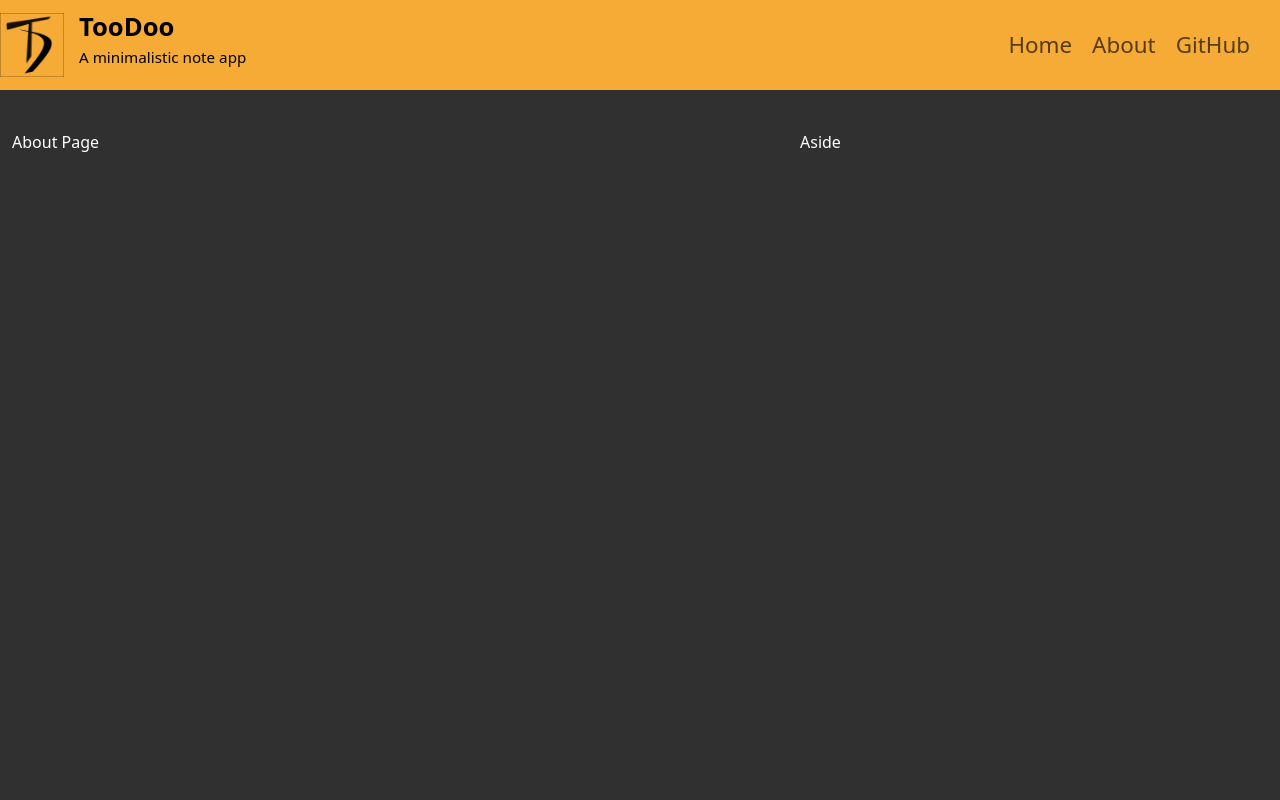
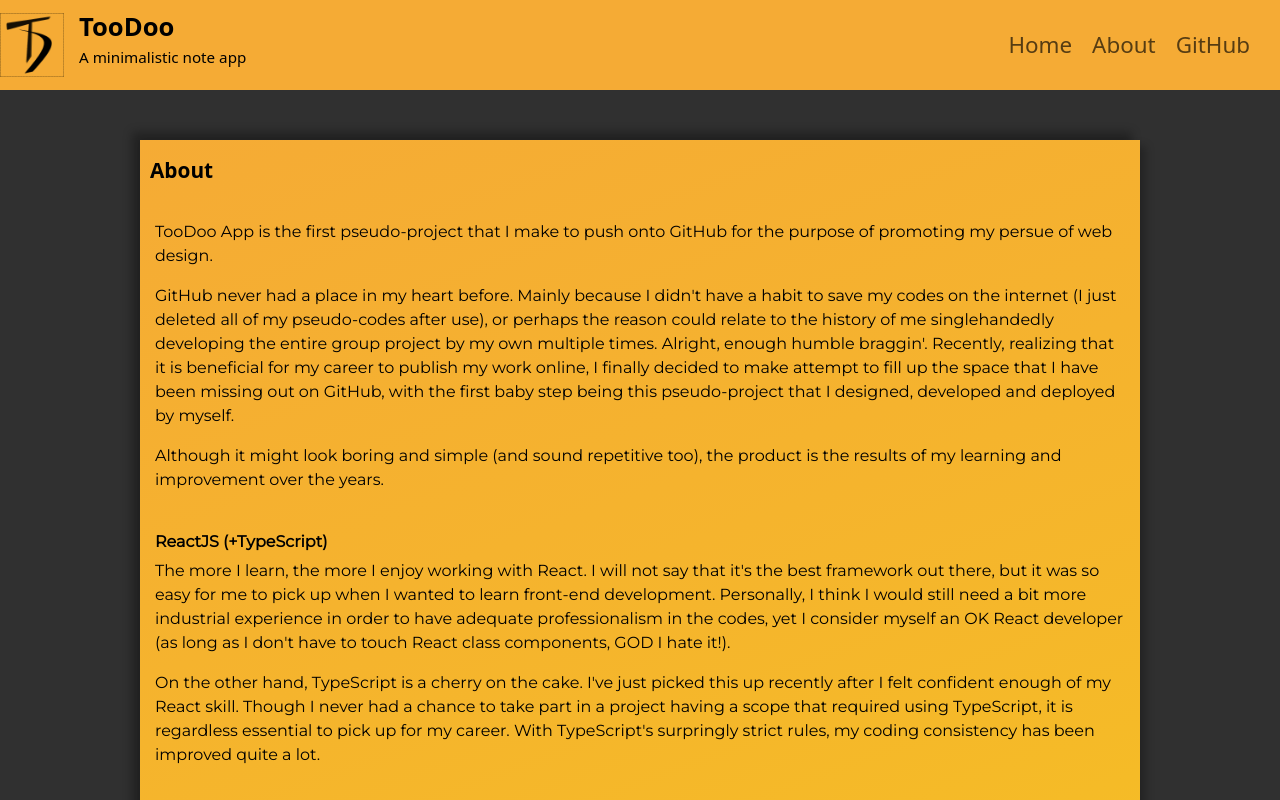
Before and after one commit to nhatnguyen138/toodoo-app, a React (Create React App) app in the folder client/: page /about in a window 1280 px wide. Shown: the top 800 px of the page. Built offline with nearby package versions, Linux system fonts and the light colour scheme.

Commit message:
add About page content

```diff
--- a/client/src/pages/AboutPage.tsx
+++ b/client/src/pages/AboutPage.tsx
@@ -6,11 +6,44 @@ export default function AboutPage() {
         <div id="AboutContainer">
             <MetaTag section="About" />
             <Menu />
-            <div id="Aside">
-                Aside
-            </div>
             <div id="Main">
-                About Page
+                <div className="Title">
+                    About
+                </div>
+                <div className="Content">
+                    <br />
+                    <p>TooDoo App is the first pseudo-project that I make to push onto GitHub for the purpose of promoting my persue of web design.</p>
+
+                    <p>GitHub never had a place in my heart before. Mainly because I didn't have a habit to save my codes on the internet (I just deleted all of my pseudo-codes after use), or perhaps the reason could relate to the history of me singlehandedly developing the entire group project by my own multiple times. Alright, enough humble braggin'. Recently, realizing that it is beneficial for my career to publish my work online, I finally decided to make attempt to fill up the space that I have been missing out on GitHub, with the first baby step being this pseudo-project that I designed, developed and deployed by myself.</p>
+
+                    <p>Although it might look boring and simple (and sound repetitive too), the product is the results of my learning and improvement over the years.</p>
+
+                    <br />
+                    <h6><strong>ReactJS (+TypeScript)</strong></h6>
+
+                    <p>The more I learn, the more I enjoy working with React. I will not say that it's the best framework out there, but it was so easy for me to pick up when I wanted to learn front-end development. Personally, I think I would still need a bit more industrial experience in order to have adequate professionalism in the codes, yet I consider myself an OK React developer (as long as I don't have to touch React class components, GOD I hate it!).</p>
+
+                    <p>On the other hand, TypeScript is a cherry on the cake. I've just picked this up recently after I felt confident enough of my React skill. Though I never had a chance to take part in a project having a scope that required using TypeScript, it is regardless essential to pick up for my career. With TypeScript's surpringly strict rules, my coding consistency has been improved quite a lot.</p>
+
+                    <br />
+                    <h6><strong>NodeJS</strong></h6>
+
+                    <p>I can't really say that I'm good at doing NodeJS since it is just a framework that I use to code React onto, yet with all the deployment, libraries, builds and other shenanigans I've gone through along the way, I believe I have quite some knowledge dealing with Node.</p>
+
+                    <br />
+                    <h6><strong>CSS and/or SASS</strong></h6>
+
+                    <p>It's funny that I have a strange enjoyment of adjusting every pixel in a web page. I'm probably sure that I'm diagnosed with OCD; hence, I got hooked learning CSS, and later SASS. From simple element formatting to all-device responsive layouts to animations, you name it. I really had a fun time trying everything out with CSS and SASS, and I'm planning to have some repositories dedicated to CSS and/or SASS in the future.</p>
+
+                    <br />
+                    <h6><strong>MongoDB</strong></h6>
+
+                    <p>To be honest, I used to learn back-end because of my horrific experience learning SQL in uni, so yes, I suck at this. While I will have to get onto SQL eventually, I pick up MongoDB as a jumpstart. I have quite some time working with GraphQL as well; however, mongoDB is considered more common, and with the scope of this pseudo-project I try not to complicate things.</p>
+
+                    <p>Overall, it's a fun time making this. I will still update the code whenever I have some spare time, but it wouldn't be too much. After all, it is just a demo...</p>
+
+                    <br />
+                </div>
             </div>
         </div>
     )
--- a/client/src/styles/_styles.scss
+++ b/client/src/styles/_styles.scss
@@ -1,60 +1,3 @@
 @import "base";
 @import "notes";
-
-// Template Layouts
-@media only screen and (max-width: 750px) {     // Mobile
-    #Menu {
-        display: none;
-    }
-}
-
-@media only screen and (min-width: 751px) {     // Desktop
-    #HomeContainer, #AboutContainer {
-        padding: 20px;
-        padding-left: 5px;
-        display: grid;
-        grid-template-columns: 2fr minmax(330px,460px);
-        grid-template-areas:
-            "notes aside";
-        #Menu {
-            display: none;
-        }
-        #Main {
-            grid-area: notes;
-            margin: 20px 7px 10px 7px;
-        }
-        #Aside {
-            grid-area: aside;
-            min-width: 300px;
-            display: flex;
-            flex-direction: column;
-            margin-top: 20px; //temporary layouts
-        }
-    }
-}
-
-@media only screen and (min-width: 1290px) {    // Wide screen
-    #HomeContainer, #AboutContainer {
-        margin: auto;
-        max-width: 1400px;
-        display: grid;
-        grid-template-columns: minmax(200px,250px) 1fr minmax(350px,460px);
-        grid-template-areas:
-            "menu notes aside";
-        grid-gap: 15px;
-        #Menu {
-            grid-area: menu;
-            display: block;
-        }
-        #Main {
-            grid-area: notes;
-            .NotePaper {
-                width: 550px;
-                height: 550px;
-            }
-        }
-        #Aside {
-            grid-area: aside;
-        }
-    }
-}
+@import "about";
--- /dev/null
+++ b/client/src/styles/about/_index.scss
@@ -0,0 +1,2 @@
+@import "modules";
+@import "layouts";
--- /dev/null
+++ b/client/src/styles/about/_layouts.scss
@@ -0,0 +1,61 @@
+@media only screen and (max-width: 750px) {     // Mobile
+    #Menu {
+        display: none;
+    }
+    #Main {
+        width: calc(100vw - 20px);
+        min-width: 400px;
+        min-height: 400px;
+        margin: 10px;
+        margin-top: 30px;
+        padding: 10px;
+    }
+}
+
+@media only screen and (min-width: 751px) and (max-width: 1289px){     // Desktop
+    #AboutContainer {
+        display: flex;
+        align-items: center;
+        justify-content: center;
+        #Menu {
+            display: none;
+        }
+        #Main {
+            grid-area: notes;
+            margin: 50px 7px 10px 7px;
+            width: calc(100vw - 20px);
+            max-width: 1000px;
+            min-height: 380px;
+            padding: 10px;
+        }
+    }
+}
+
+@media only screen and (min-width: 1290px) {    // Wide screen
+    #AboutContainer {
+        margin: auto;
+        margin-top: 30px;
+        max-width: 1400px;
+        display: grid;
+        grid-template-columns: minmax(200px,250px) 1fr;
+        grid-template-areas:
+            "menu notes";
+        grid-gap: 15px;
+        #Menu {
+            grid-area: menu;
+            display: block;
+        }
+        #Main {
+            grid-area: notes;
+            margin: 20px 7px 10px 7px;
+            width: calc(100vw - 20px);
+            min-width: 380px;
+            max-width: 1000px;
+            min-height: 380px;
+            padding: 10px;
+        }
+        #Aside {
+            grid-area: aside;
+        }
+    }
+}
--- /dev/null
+++ b/client/src/styles/about/_modules.scss
@@ -0,0 +1,18 @@
+#Main {
+    animation: ShowNotes 0.5s ease-out;
+    background: linear-gradient(-20deg, $yellow2, 35%, $yellow);
+    color: black;
+    box-shadow:
+        6px 6px 8px 0 rgba(0,0,0,0.25),
+        -8px -8px 10px 0 rgba(0,0,0,0.3);
+    border-radius: 0 0 10px 0;
+    .Title {
+        font-size: 1.3rem;
+        font-weight: bold;
+        margin: 5px 0 5px 0;
+    }
+    .Content {
+        font-family: $default-font;
+        padding: 5px;
+    }
+}
```
